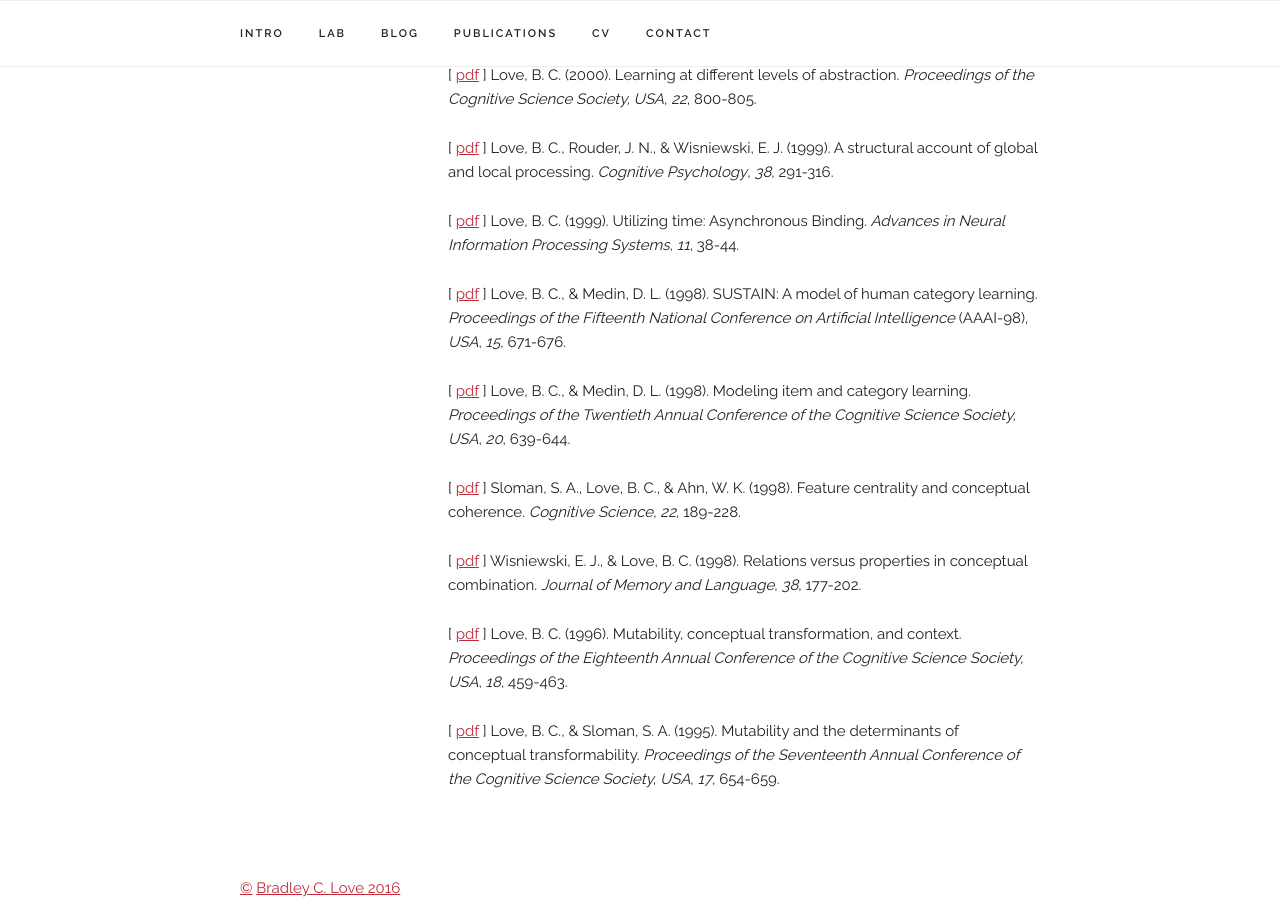
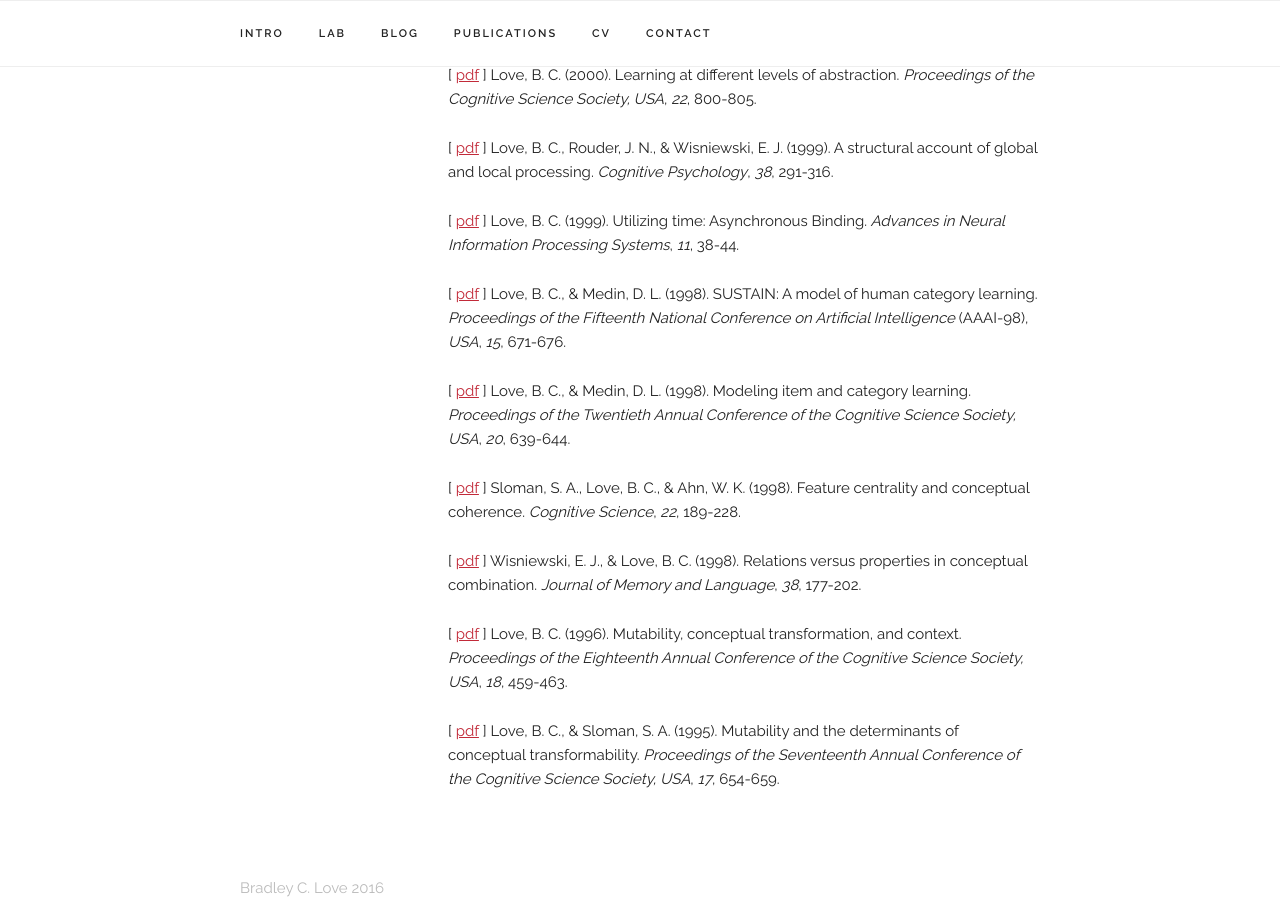
Before and after one commit to lovebc/lovebc.github.io, a Jekyll site: the page built from index.html, in a window 1280 px wide and 900 px high, scrolled down 12417 px. Built offline with Jekyll 4.4.1, drawn with Linux system fonts in a browser that asks for light colours; nearby versions of some CDN libraries; some web fonts are replaced; comment, search, counter and statistics services are not loaded.

Commit message:
Update index.html

```diff
--- a/index.html
+++ b/index.html
@@ -80,7 +80,7 @@ layout: test
       </div>
       <div class="row">
       <div class="twelve columns footer">
-        <span class="flip"><a href="//copyleft.org/">©</a></span> <a href="/license">Bradley C. Love 2016<!-- 2016–{{ site.time | date: '%y' }}--></a>
+        <a href="/license" style="text-decoration: none; color: #bbb">Bradley C. Love 2016<!-- 2016–{{ site.time | date: '%y' }}--></a>
         </div>
         </div>
 
```
